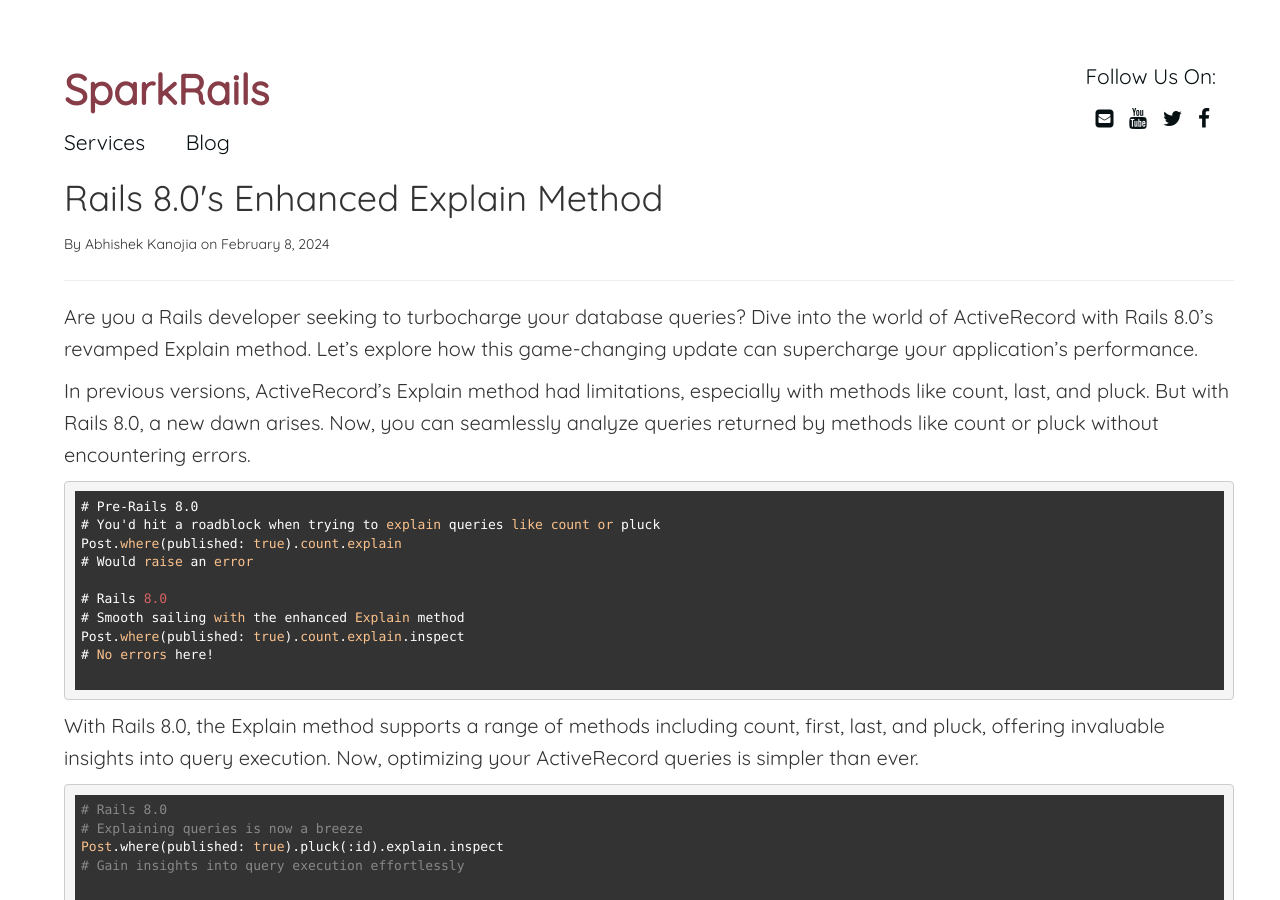
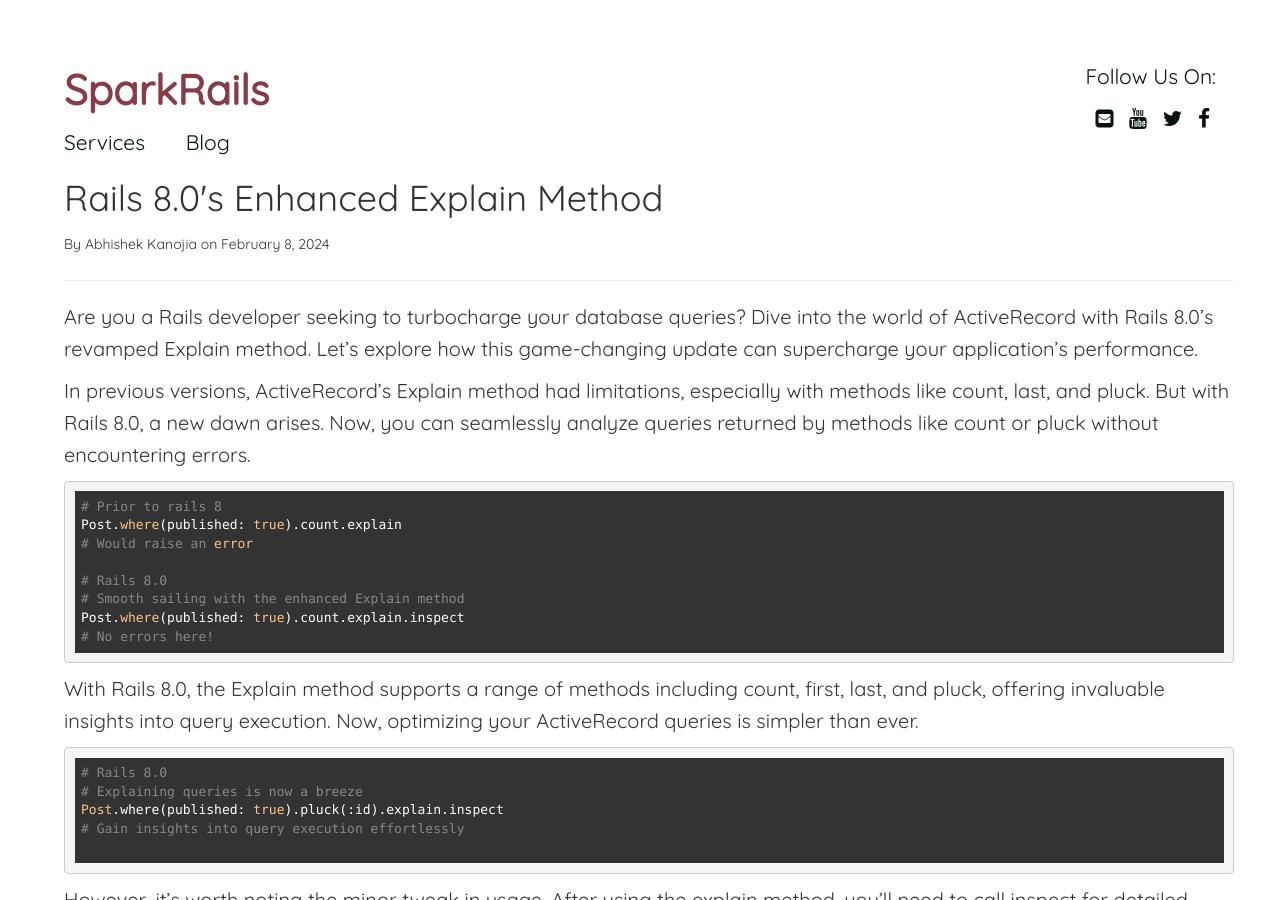
Before and after one commit to abhikanojia/abhikanojia.github.io, a Jekyll site: the page built from _posts/rails-8/2024-02-08-rails-8-enhanced-explain-method.md, in a window 1280 px wide and 900 px high. Built offline with Jekyll 4.4.1, drawn with Linux system fonts in a browser that asks for light colours.

Commit message:
Fix article code

````diff
--- a/_posts/rails-8/2024-02-08-rails-8-enhanced-explain-method.md
+++ b/_posts/rails-8/2024-02-08-rails-8-enhanced-explain-method.md
@@ -15,8 +15,7 @@
 In previous versions, ActiveRecord's Explain method had limitations, especially with methods like count, last, and pluck. But with Rails 8.0, a new dawn arises. Now, you can seamlessly analyze queries returned by methods like count or pluck without encountering errors.
 
 ```ruby
-# Pre-Rails 8.0
-# You'd hit a roadblock when trying to explain queries like count or pluck
+# Prior to rails 8
 Post.where(published: true).count.explain
 # Would raise an error
 
@@ -24,7 +23,6 @@
 # Smooth sailing with the enhanced Explain method
 Post.where(published: true).count.explain.inspect
 # No errors here!
-
 ```
 
 With Rails 8.0, the Explain method supports a range of methods including count, first, last, and pluck, offering invaluable insights into query execution. Now, optimizing your ActiveRecord queries is simpler than ever.
````
